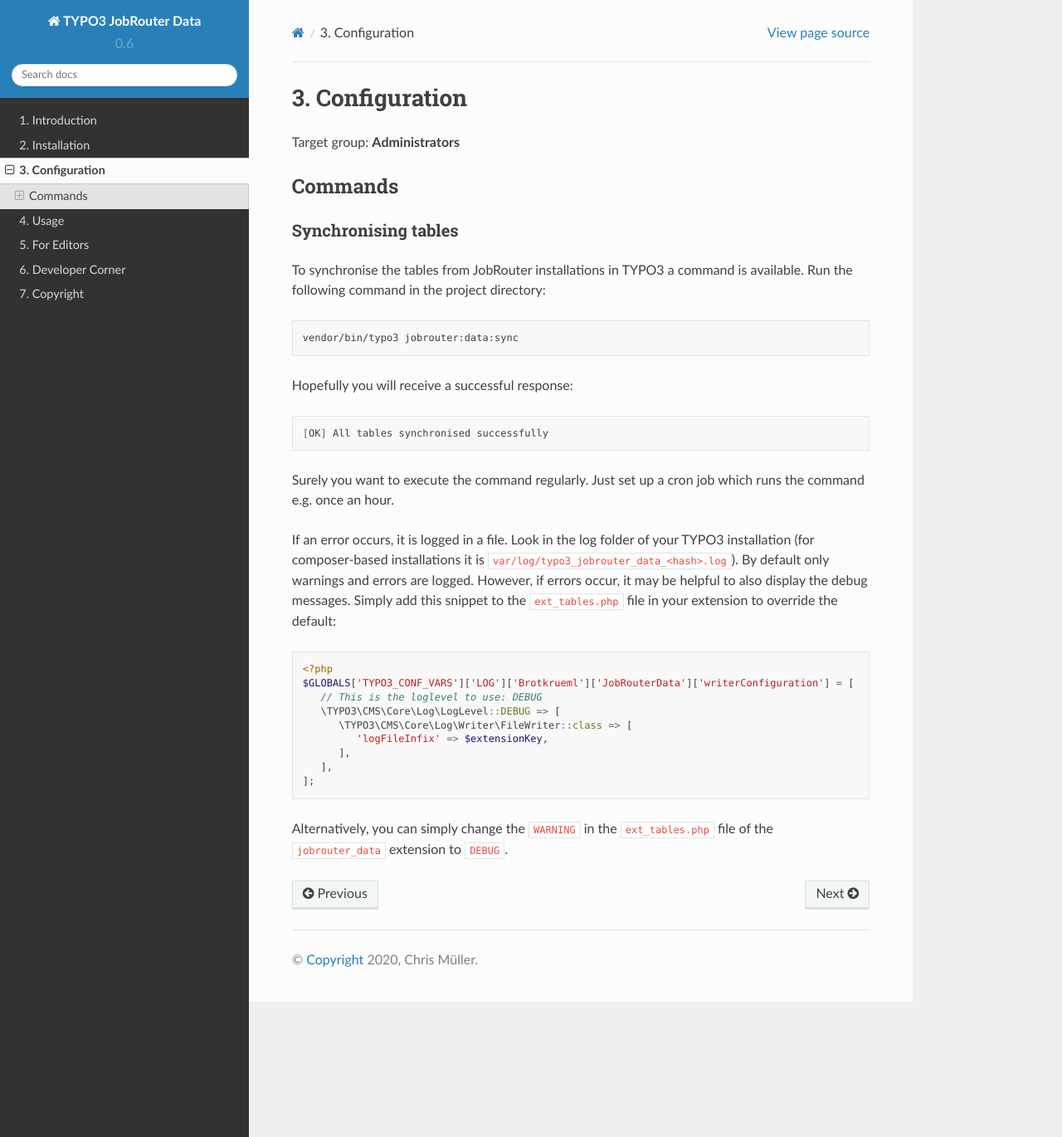
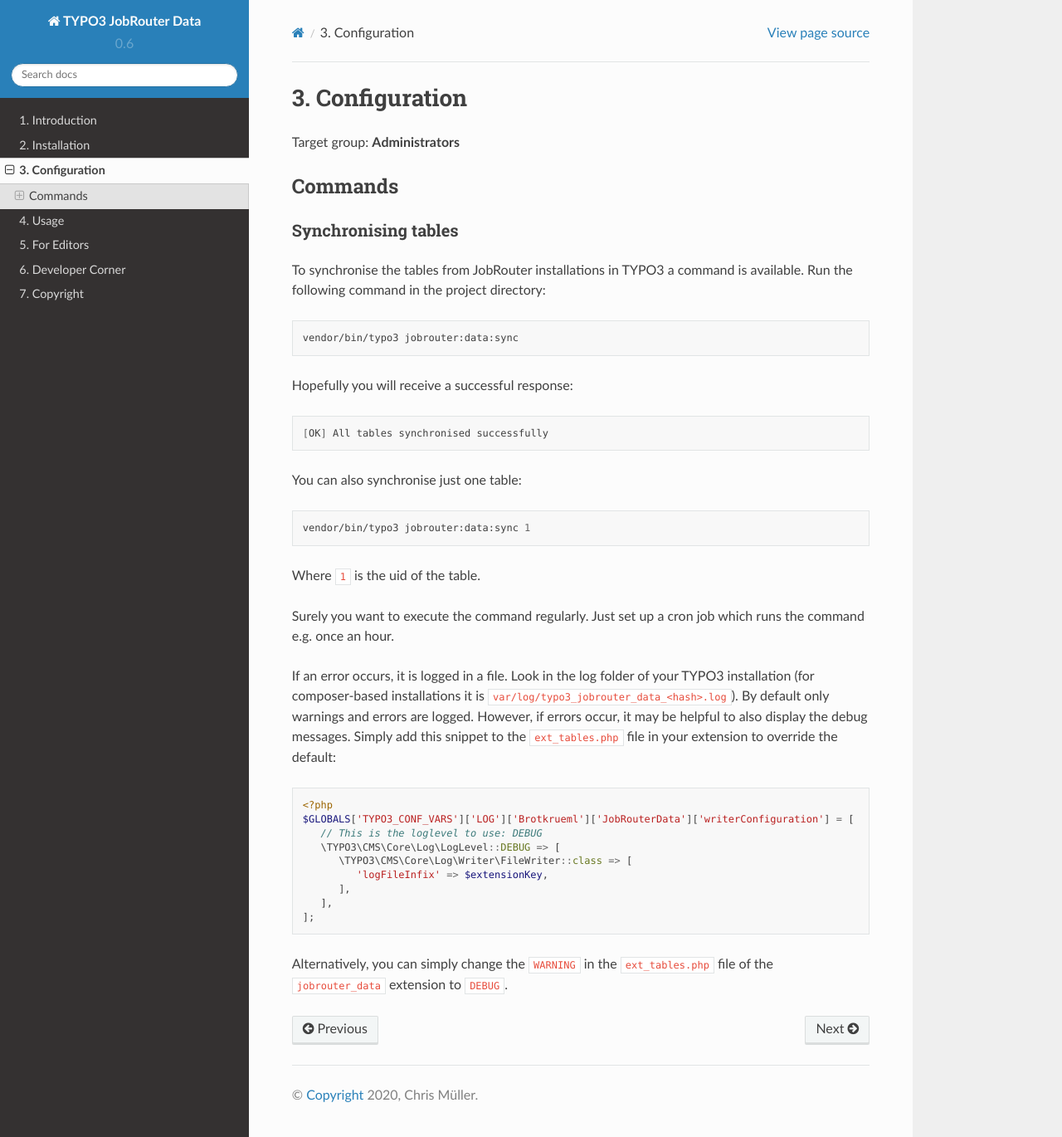
Before and after one commit to jobrouter/typo3-data, a Sphinx documentation site: the page built from Documentation/configuration.rst, in a window 1280 px wide and 1370 px high. Shown: the whole window at 83% size. Built offline with Sphinx 7.4.7 and the Read the Docs theme 2.0.0, drawn with Linux system fonts in a browser that asks for light colours.

Commit message:
[DOCS] Add command example for synchronising one table

```diff
--- a/Documentation/configuration.rst
+++ b/Documentation/configuration.rst
@@ -34,6 +34,14 @@
 
    [OK] All tables synchronised successfully
 
+You can also synchronise just one table:
+
+::
+
+   vendor/bin/typo3 jobrouter:data:sync 1
+
+Where `1` is the uid of the table.
+
 Surely you want to execute the command regularly. Just set up a cron job which
 runs the command e.g. once an hour.
 
```
